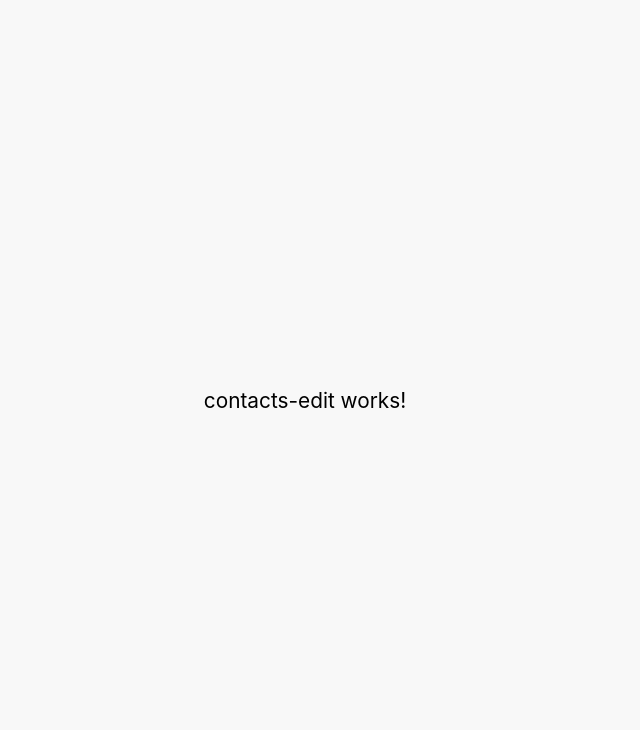
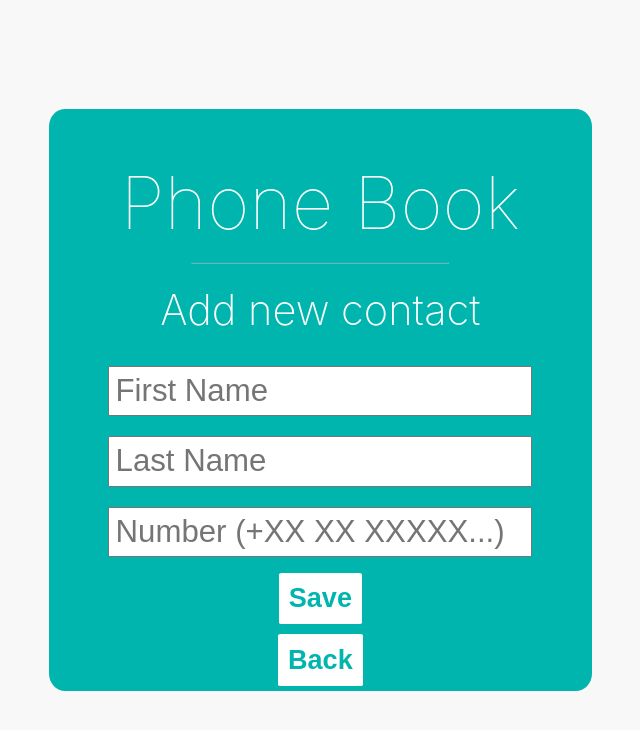
Before and after one commit to brrrouillard/wemanity-angular, an Angular app in the folder client/: page /edit/new in a window 1280 px wide. Shown: the top 730 px of the page, without its empty margins (335-975 px from the left). Built offline with nearby package versions, Linux system fonts and the light colour scheme.

Commit message:
Add routing and editing/adding contacts

```diff
--- a/client/src/app/app-routing.module.ts
+++ b/client/src/app/app-routing.module.ts
@@ -7,7 +7,8 @@ import { ContactsEditComponent } from "./contacts/contacts-edit/contacts-edit.co
 const routes: Routes = [
   { path: "home", component: ContactsContainerComponent },
   { path: "edit/:id", component: ContactsEditComponent },
-  { path: "", redirectTo: "/home", pathMatch: "full" }
+  { path: "", redirectTo: "/home", pathMatch: "full" },
+  {path: '**', redirectTo: '/home'}
 ];
 
 @NgModule({
--- a/client/src/app/contact.service.ts
+++ b/client/src/app/contact.service.ts
@@ -1,36 +1,37 @@
-import { Injectable } from '@angular/core';
-import { Contact } from './contact.class';
-import { HttpClient, HttpHeaders } from '@angular/common/http';
-import { Observable, of } from 'rxjs';
-import { catchError, map, tap } from 'rxjs/operators';
+import { Injectable } from "@angular/core";
+import { Contact } from "./contact.class";
+import { HttpClient, HttpHeaders } from "@angular/common/http";
+import { Observable, of } from "rxjs";
+import { catchError, map, tap } from "rxjs/operators";
 
 @Injectable({
-  providedIn: 'root'
+  providedIn: "root"
 })
 export class ContactService {
   private contactsUrl: string = "https://wemanity-kata.herokuapp.com/contacts/";
-  private contacts: Contact[] = [
-    {
-      id: "fefefe",
-      firstName: "Matthieu",
-      lastName: "Brouillard",
-      number: "+32 04 70699140"
-    },
-    {
-      id:"fefqsfqs",
-      firstName: "Matthieu",
-      lastName: "Brouillard",
-      number: "+32 04 70699140"
-    }
-  ];
+  private contacts: Contact[];
 
-  constructor(private http: HttpClient) { }
+  private httpOptions = {
+    headers: new HttpHeaders({
+      "Content-Type": "application/json"
+    })
+  };
+
+  constructor(private http: HttpClient) {}
 
   getContacts(input): Observable<Contact[]> {
     return this.http.get<Contact[]>(this.contactsUrl + input);
   }
 
-  getContact(id): Contact {
-    //return this.http.get<Contact>(this.contactsUrl)
+  getContact(id): Observable<Contact> {
+    return this.http.get<Contact>(this.contactsUrl + "/id/" + id);
+  }
+
+  addContact(contact) {
+    return this.http.post(this.contactsUrl, contact, this.httpOptions);
+  }
+
+  updateContact(id, contact) {
+    return this.http.put(this.contactsUrl + id, contact, this.httpOptions);
   }
 }
--- a/client/src/app/contacts/contacts-container/contacts-container.component.html
+++ b/client/src/app/contacts/contacts-container/contacts-container.component.html
@@ -1,5 +1,7 @@
 <div class="container">
-  <div class="header"><h1 class="title">Phone Book</h1></div>
+  <div class="header"><h1 class="title">Phone Book</h1>
+    <hr></div>
+
   <div id="SearchField">
     <input
       type="text"
--- a/client/src/app/contacts/contacts-edit/contacts-edit.component.css
+++ b/client/src/app/contacts/contacts-edit/contacts-edit.component.css
@@ -0,0 +1,86 @@
+.page {
+  width: 100vw;
+  height: 100vh;
+  background: #f8f8f8;
+  display: flex;
+  justify-content: center;
+  align-items: center;
+}
+.header {
+  justify-content: center;
+  align-items: center;
+  display: flex;
+  flex-direction: column;
+  text-align: center;
+}
+
+.header > .title {
+  color: white;
+  font-size: 350%;
+  margin-bottom: 1%;
+  font-weight: 100;
+}
+
+.header > hr {
+  color: white;
+  opacity: 0.3;
+  width: 50%;
+}
+.container {
+  background-color: #00b5ad;
+  border-radius: 3%;
+  padding: 0 3%;
+  width: 40vw;
+}
+#EditContactContainer {
+  display: flex;
+  flex-direction: column;
+  align-items: center;
+}
+
+#EditContactContainer > #title {
+  color: white;
+  font-weight: 200;
+  margin: 2% 0;
+}
+
+#EditContactContainer > h5 {
+  margin: 1% 0;
+  font-weight: 300;
+  font-size: 120%;
+}
+
+#EditContactContainer > input {
+  font-weight: 100;
+  color: #333;
+  margin: 2% 0;
+  font-size: 150%;
+  width: 80%;
+  padding: 1%;
+}
+
+button {
+  background: #fff;
+  border: 0;
+  color: #00b5ad;
+  font-weight: bolder;
+  cursor: pointer;
+  border-radius: 3%;
+  margin: 1%;
+  font-size: 130%;
+  padding: 2%;
+}
+
+button:hover {
+  transition-duration: 150ms;
+  opacity: 0.95;
+}
+
+button:active {
+  transform: scale(0.95);
+}
+
+a, a:hover, a:visited {
+    text-decoration: none;
+    color: #00b5ad;
+}
--- a/client/src/app/contacts/contacts-edit/contacts-edit.component.html
+++ b/client/src/app/contacts/contacts-edit/contacts-edit.component.html
@@ -1,3 +1,25 @@
-<p>
-  contacts-edit works!
-</p>
+<div class="container">
+  <div class="header">
+    <h1 class="title">Phone Book</h1>
+    <hr />
+  </div>
+  <div id="EditContactContainer">
+    <h1 id="title">{{ title }}
+    </h1>
+    <h5>{{ message }}</h5>
+    <input
+      placeholder="First Name"
+      [(ngModel)]="firstName"
+    />
+    <input
+      placeholder="Last Name"
+      [(ngModel)]="lastName"
+    />
+    <input
+      placeholder="Number (+XX XX XXXXX...)"
+      [(ngModel)]="number"
+    />
+    <button (click)="handleSubmit()">Save</button>
+    <button><a routerLink="/home">Back</a></button>
+  </div>
+</div>
--- a/client/src/app/contacts/contacts-edit/contacts-edit.component.ts
+++ b/client/src/app/contacts/contacts-edit/contacts-edit.component.ts
@@ -1,17 +1,77 @@
-import { Component, OnInit } from '@angular/core';
-import { Contact } from '../../contact.class';
-import { ContactService } from '../../contact.service';
+import { Component, OnInit } from "@angular/core";
+import { Contact } from "../../contact.class";
+import { ActivatedRoute } from "@angular/router";
+import { ContactService } from "../../contact.service";
 
 @Component({
-  selector: 'app-contacts-edit',
-  templateUrl: './contacts-edit.component.html',
-  styleUrls: ['./contacts-edit.component.css']
+  selector: "app-contacts-edit",
+  templateUrl: "./contacts-edit.component.html",
+  styleUrls: ["./contacts-edit.component.css"]
 })
 export class ContactsEditComponent implements OnInit {
+  private id: string;
+  private isNew: boolean;
 
-  constructor(private contactService: ContactService) { }
+  private title: string;
+  private firstName: string;
+  private lastName: string;
+  private number: string;
+
+  private message: string;
+
+  constructor(
+    private contactService: ContactService,
+    private route: ActivatedRoute
+  ) {}
 
   ngOnInit() {
+    this.route.params.subscribe(params => {
+      this.id = params["id"]; // (+) converts string 'id' to a number
+      this.id == "new" ? (this.isNew = true) : (this.isNew = false);
+
+      if (this.isNew) {
+        this.title = "Add new contact";
+      } else {
+        this.getContact(this.id);
+      }
+    });
   }
 
+  getContact(id): void {
+    console.log(id);
+    this.contactService.getContact(this.id).subscribe(contact => {
+      this.firstName = contact[0].firstName;
+      this.lastName = contact[0].lastName;
+      this.number = contact[0].number;
+      this.title = `Edit ${this.firstName} ${this.lastName}`;
+    });
+  }
+
+  handleSubmit(): void {
+    if (this.firstName === "" || this.lastName === "" || this.number === "")
+      this.message = "Please fill all fields";
+    else if (!this.number.match(/^[+][0-9][0-9][ ][0-9][0-9][ ][0-9]*/))
+      this.message = "Please enter a valid phone number";
+    else {
+      const newContact = {
+        firstName: this.firstName,
+        lastName: this.lastName,
+        number: this.number
+      };
+      if (this.isNew) { // If it's a new contact we have to POST
+        this.contactService
+          .addContact(newContact)
+          .subscribe(res => {
+            if (res.msg === "OK") this.message = "Contact added!";
+            else this.message = `Error : ${res.msg}`;
+          });
+      } else { // If not we have to PUT
+        this.contactService
+          .updateContact(this.id, newContact)
+          .subscribe(res => {
+            this.message = "Contact updated!";
+          });
+      }
+    }
+  }
 }
```
Also changed, not shown: 1 other file (tests, documents, lock files or other folders).
